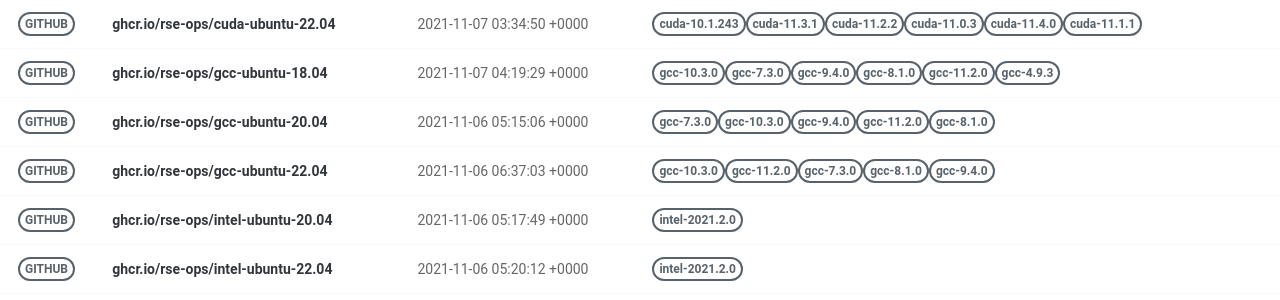
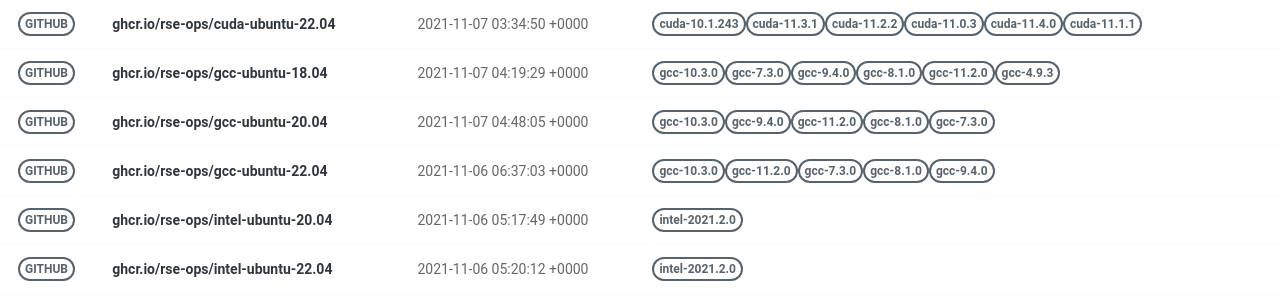
Before and after one commit to rse-ops/docker-images, a Jekyll site: the page built from pages/index.md, in a window 1280 px wide. Shown: the part 326-626 px from the top of the page. Built offline with Jekyll 4.4.1, drawn with Linux system fonts in a browser that asks for light colours; nearby versions of some CDN libraries.

Commit message:
Automated push to update library 2021-11-07

```diff
--- a/_library/ghcr.io-rse-ops-gcc-ubuntu-20.04.md
+++ b/_library/ghcr.io-rse-ops-gcc-ubuntu-20.04.md
@@ -1,14 +1,11 @@
 ---
 layout: container
 name: ghcr.io/rse-ops/gcc-ubuntu-20.04
-updated_at: 2021-11-06 05:15:06.599135
+updated_at: 2021-11-07 04:48:05.959574
 
 
 container_url: https://github.com/orgs/rse-ops/packages/container/package/gcc-ubuntu-20.04
 versions:
- - tag: gcc-7.3.0
-   dockerfile: https://github.com/rse-ops/docker-images/blob/main/ubuntu/gcc/Dockerfile
-   manifest: https://crane.ggcr.dev/manifest/ghcr.io/rse-ops/gcc-ubuntu-20.04:gcc-7.3.0
  - tag: gcc-10.3.0
    dockerfile: https://github.com/rse-ops/docker-images/blob/main/ubuntu/gcc/Dockerfile
    manifest: https://crane.ggcr.dev/manifest/ghcr.io/rse-ops/gcc-ubuntu-20.04:gcc-10.3.0
```
Also changed, not shown: other parts of _library/ghcr.io-rse-ops-gcc-ubuntu-20.04.md (+3 -0 lines).
